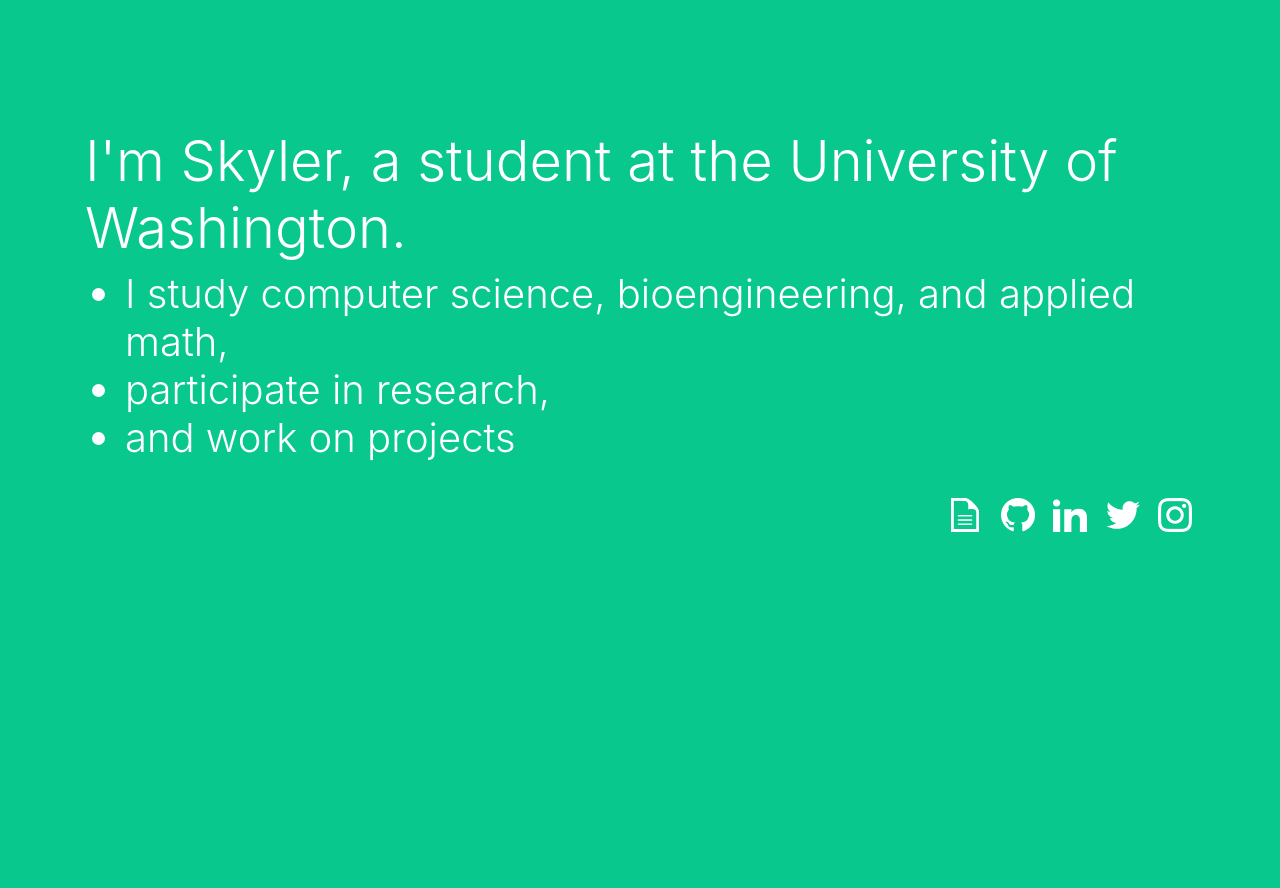
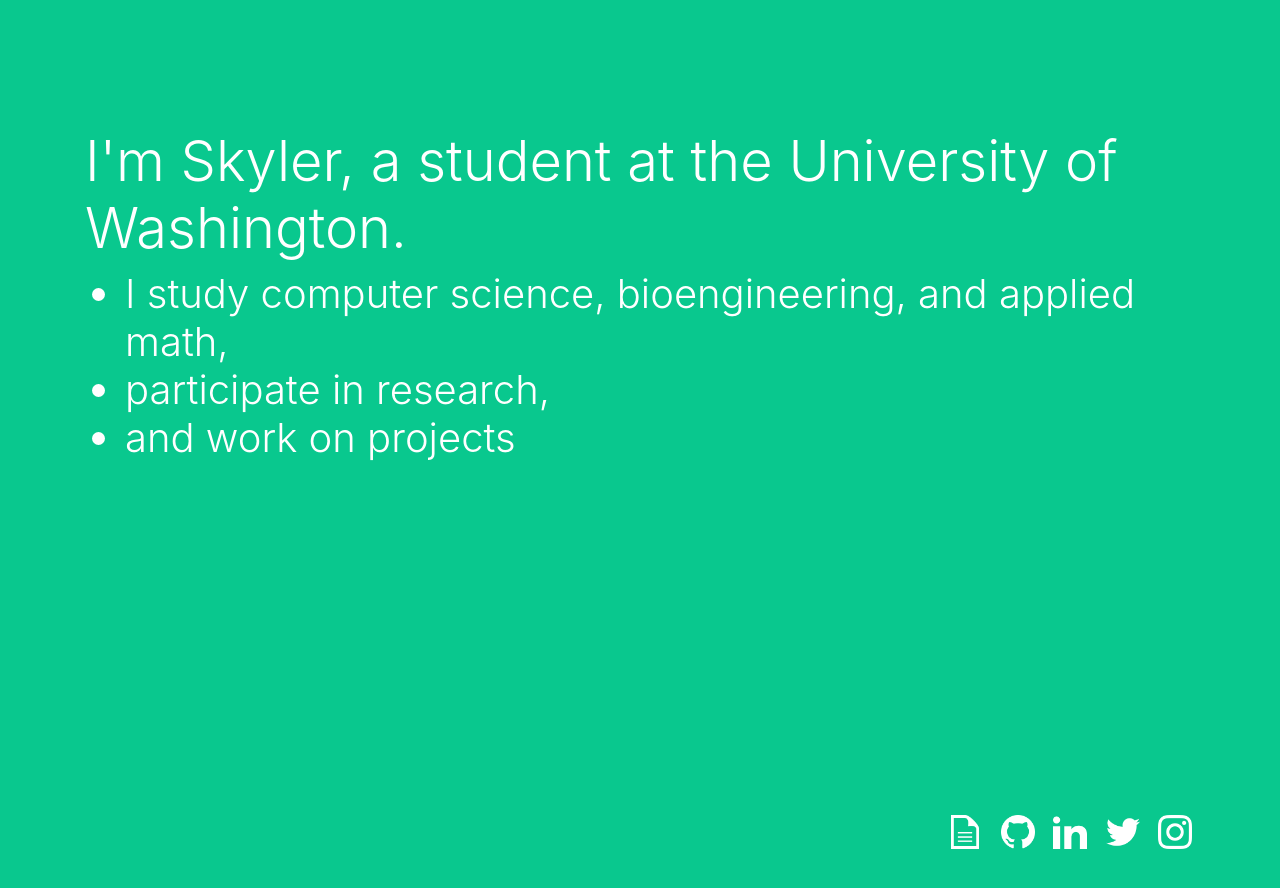
Before and after one commit to shallinan1/shallinan1.github.io, a Jekyll site: the page index.html, which Jekyll copies as it is, in a window 1280 px wide. Shown: the top 888 px of the page. Built offline with Jekyll 4.4.1, drawn with Linux system fonts in a browser that asks for light colours.

Commit message:
Add sticky footer

```diff
--- a/css/custom.css
+++ b/css/custom.css
@@ -1,6 +1,18 @@
 body {
 	background-color: #09c88e;
     color: white;
+}
+
+html, body {
+	height: 100%;
+}
+
+#page-content {
+  flex: 1 0 auto;
+}
+
+#sticky-footer {
+  flex-shrink: none;
 }
 
 .mainbody {
--- a/index.html
+++ b/index.html
@@ -15,7 +15,8 @@
 
 		<title>Skyler's Homepage</title>
 	</head>
-<body class = "d-flex flex-column h-100">
+	<body class = "d-flex flex-column">
+		<main id = "page-content">
 			<div class = "container mainbody">
 				<h4 class = "display-4">I'm Skyler, a student at the University of Washington.</h4>
 
@@ -29,8 +30,9 @@
 					</ul>
 				</h1>
 			</div>
+		</main>
 
-	<footer class = "footer mt-auto py-3">
+			<footer class = "footer mt-auto py-5" id = "sticky-footer">
 				<div class = "container">
 					<div class = "float-right">
 						<u1 class = "inline" id = "contact">
```
Lines whose indentation alone changed are shown as unchanged.
